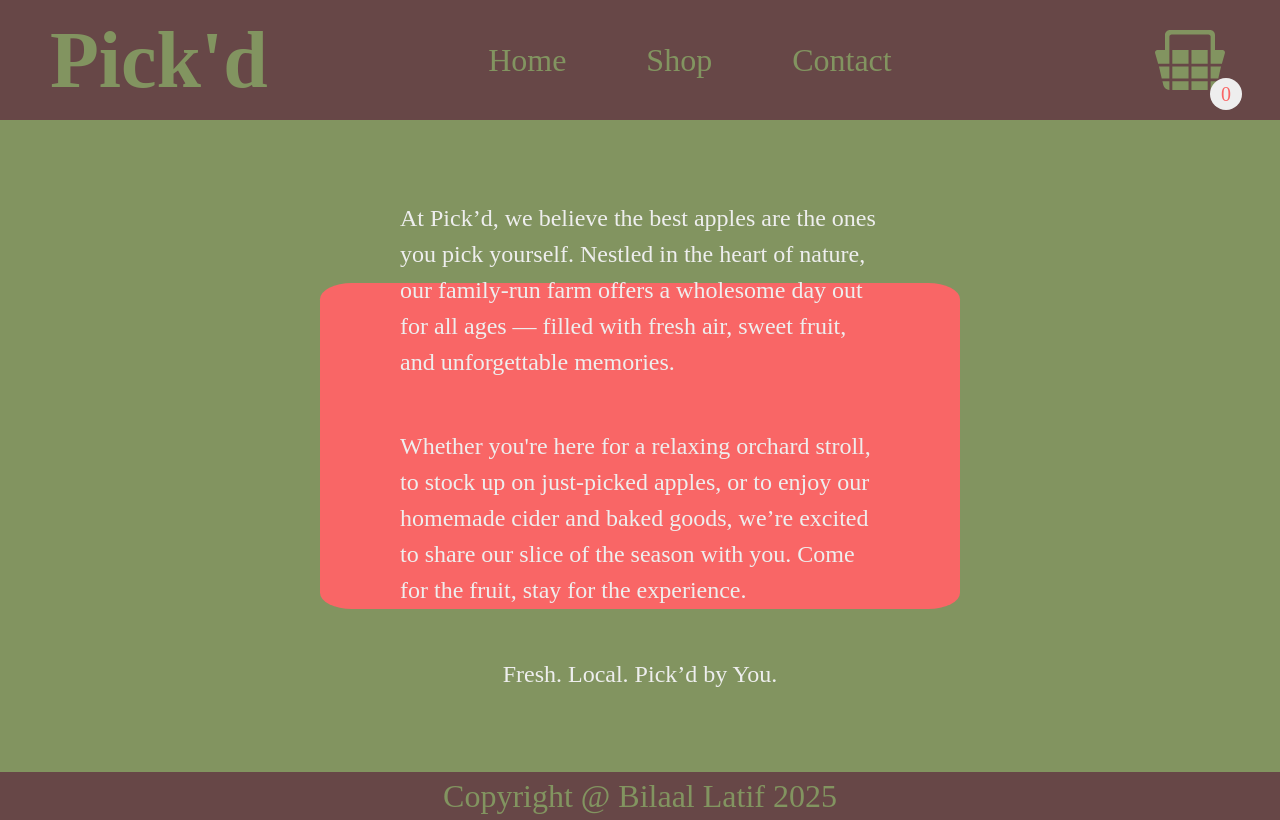
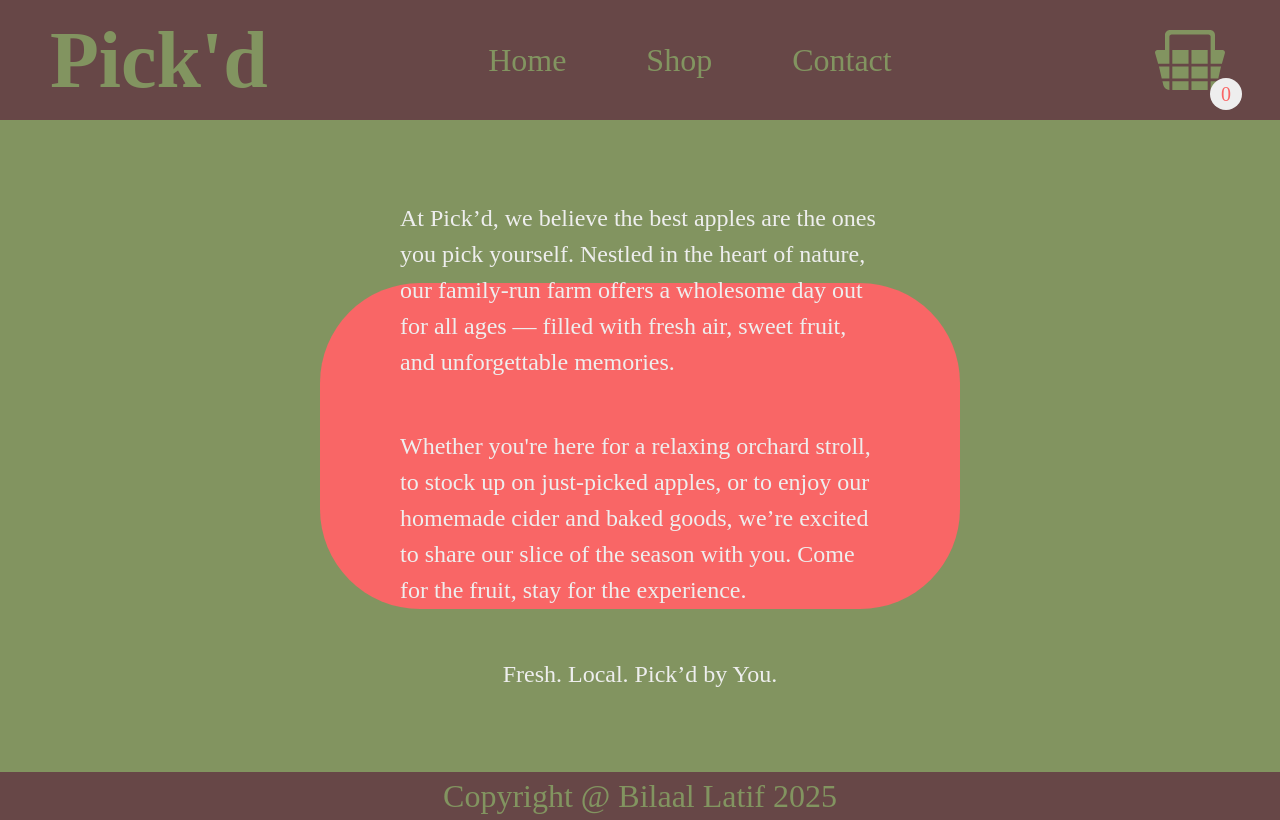
Before and after one commit to bilaallatif/shopping-cart, a React (Vite) app: page /home in a window 1280 px wide. Built offline with nearby package versions, Linux system fonts and the light colour scheme; a web font is replaced by a local one.

Commit message:
Fixed border radius issues

```diff
--- a/src/components/Content.tsx
+++ b/src/components/Content.tsx
@@ -32,7 +32,7 @@ const ItemsList = styled.div({
 const Card = styled.div((props) => ({
   width: "100%",
 
-  borderRadius: "5%",
+  borderRadius: "30px",
   backgroundColor: props.theme.colours.white,
   transition: "transform 0.1s",
   "&:hover": {
--- a/src/components/Home.tsx
+++ b/src/components/Home.tsx
@@ -4,7 +4,7 @@ import type { BaseProps } from "../main.tsx";
 const Info = styled.div((props) => ({
   height: "50%",
   width: "50%",
-  borderRadius: "5%",
+  borderRadius: "100px",
   backgroundColor: props.theme.colours.red,
   color: props.theme.colours.white,
   fontSize: "1.5rem",
```
